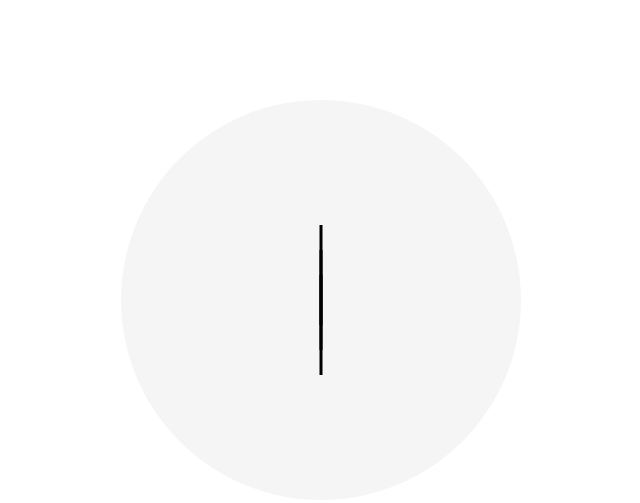
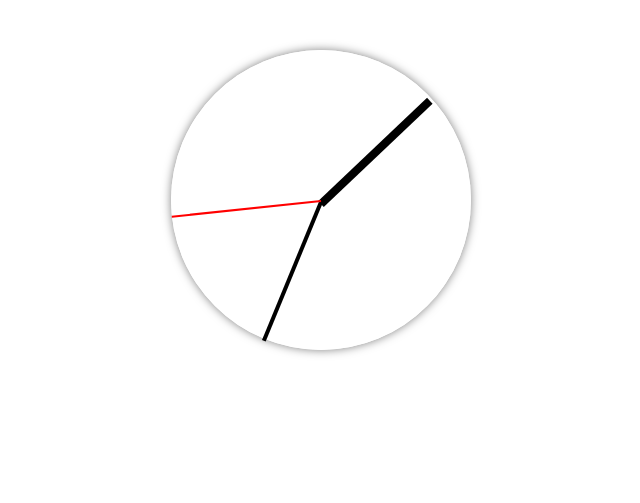
Before and after one commit to davecosta17/analogueClock, a plain HTML site: page index.html in a window 1280 px wide. Shown: the whole page, without its empty margins (319-959 px from the left). Drawn offline with Linux system fonts and the light colour scheme.

Commit message:
fixed hand positions

```diff
--- a/clock.js
+++ b/clock.js
@@ -1,16 +1,23 @@
+const secondHand = document.querySelector('.second-hand');
+const minuteHand = document.querySelector('.minute-hand');
+const hourHand = document.querySelector('.hour-hand');
 
-    // Get the clockface element
-    var clockface = document.getElementById('clockface');
+function setDate() {
+  const now = new Date();
 
-    // Get the clock hands
-    var secondHand = clockface.querySelector('.second-hand');
-    var minuteHand = clockface.querySelector('.minute-hand');
-    var hourHand = clockface.querySelector('.hour-hand');
+  const seconds = now.getSeconds();
+  const secondsDegrees = ((seconds / 60) * 360) + 90;
+  secondHand.style.transform = `rotate(${secondsDegrees}deg)`;
 
-    // Function to update the clock hands
-    function updateClock() {
-      // Get the current time
-      var now = new Date();
+  const minutes = now.getMinutes();
+  const minutesDegrees = ((minutes / 60) * 360) + ((seconds/60)*6) + 90;
+  minuteHand.style.transform = `rotate(${minutesDegrees}deg)`;
 
-      //
-    }
+  const hours = now.getHours();
+  const hoursDegrees = ((hours / 12) * 360) + ((minutes/60)*30) + 90;
+  hourHand.style.transform = `rotate(${hoursDegrees}deg)`;
+}
+
+setInterval(setDate, 1000);
+
+setDate();
--- a/index.html
+++ b/index.html
@@ -8,11 +8,14 @@
     <link rel="stylesheet" href="style.css">
 </head>
 <body>
-    <div id="clockface">
-        <div class="hand second-hand"></div>
-        <div class="hand minute-hand"></div>
-        <div class="hand hour-hand"></div>
+    <div id="clock">
+        <div id="clock-face">
+          <div class="hand hour-hand"></div>
+          <div class="hand minute-hand"></div>
+          <div class="hand second-hand"></div>
+        </div>
       </div>
+
       <script src="clock.js"></script>
 </body>
 </html>
--- a/style.css
+++ b/style.css
@@ -1,35 +1,58 @@
-#clockface {
-    width: 400px;
-    height: 400px;
+#clock {
+  width: 300px;
+  height: 300px;
   border-radius: 50%;
-    background-color: #f5f5f5;
-    margin: auto;
-    margin-top: 100px;
+  background-color: white;
   position: relative;
+  margin: 50px auto;
+  box-shadow: 0 0 10px rgba(0,0,0,0.5);
 }
 
-  /* Style the clock hands */
-  #clockface .hand {
-    width: 3px;
+#clock-face {
+  width: 100%;
+  height: 100%;
+  position: relative;
+  border-radius: 50%;
+  background-color: white;
+}
+
+.hand {
+  width: 50%;
+  height: 6px;
   background-color: black;
   position: absolute;
   top: 50%;
-    left: 50%;
-    transform-origin: center;
-    transform: translate(-50%, -50%);
+  transform-origin: 100%;
+  transform: rotate(90deg);
 }
 
-  /* Style the second hand */
-  #clockface .second-hand {
-    height: 150px;
+.hour-hand {
+/*  width: 50%; */
+  height: 8px;
+  background-color: black;
+  position: absolute;
+  top: 50%;
+  transform-origin: 100%;
+  transform: rotate(90deg);
 }
 
-  /* Style the minute hand */
-  #clockface .minute-hand {
-    height: 100px;
+.minute-hand {
+/* width: 60%; */
+  height: 4px;
+  background-color: black;
+  position: absolute;
+  top: 50%;
+  transform-origin: 100%;
+  transform: rotate(90deg);
 }
 
-  /* Style the hour hand */
-  #clockface .hour-hand {
-    height: 50px;
+.second-hand {
+/* width: 70%; */
+  height: 2px;
+  background-color: red;
+  position: absolute;
+  top: 50%;
+  transform-origin: 100%;
+  transform: rotate(90deg);
+
 }
```
Lines whose indentation alone changed are shown as unchanged.
